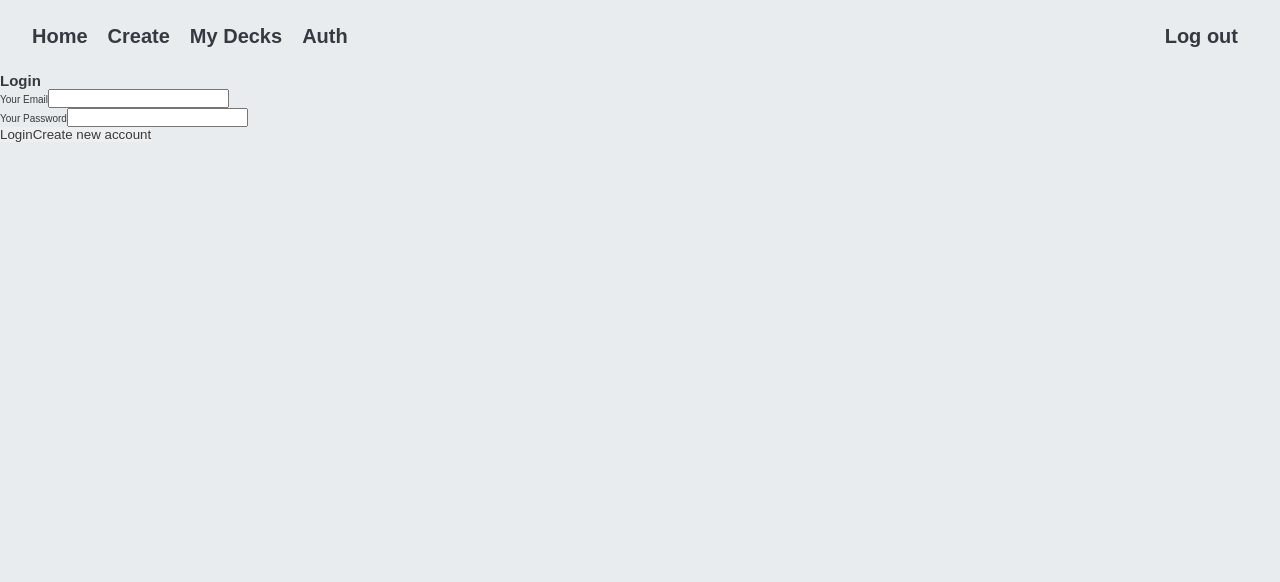
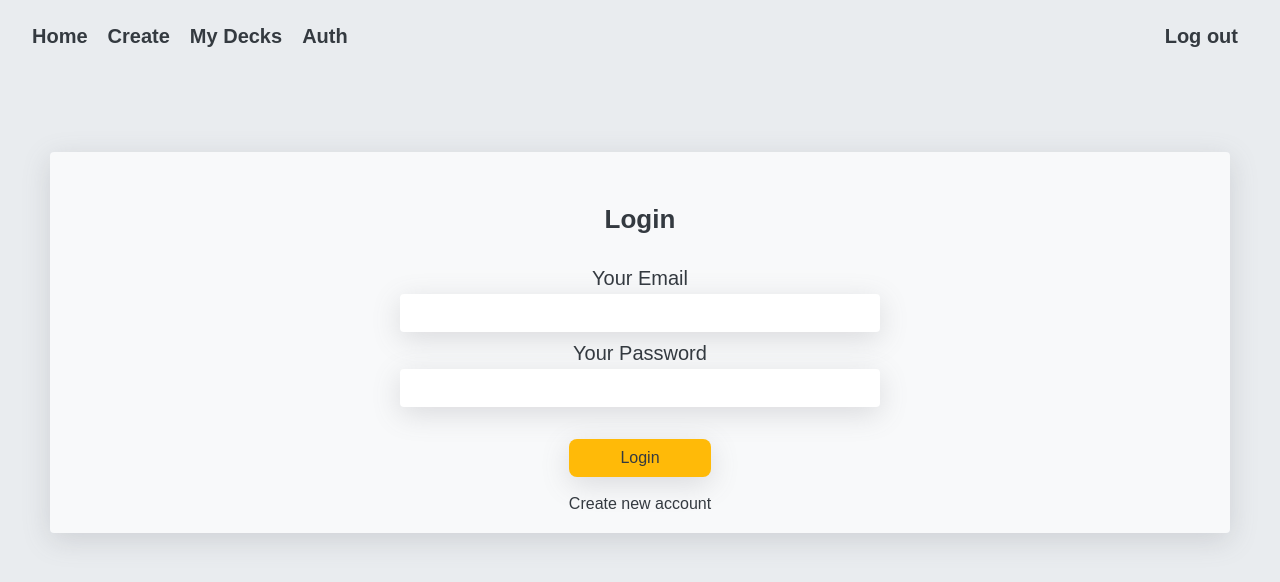
Before and after one commit to justin-cueva/MatchCards, a React (Create React App) app: page /auth in a window 1280 px wide. Shown: the top 582 px of the page. Built offline with nearby package versions, Linux system fonts and the light colour scheme.

Commit message:
styled the auth form

```diff
--- a/src/components/authPage/AuthPage.tsx
+++ b/src/components/authPage/AuthPage.tsx
@@ -1,4 +1,6 @@
 import { useState } from "react";
+
+import "../../styles/authPage.css";
 
 const AuthPage = () => {
   const [formState, setFormState] = useState<string>("LOGIN");
@@ -16,7 +18,9 @@ const AuthPage = () => {
           {error && <span className="error">{error}</span>}
           <div className="auth__fields">
             <div className="auth__field">
-              <label htmlFor="email">Your Email</label>
+              <label className="email-label" htmlFor="email">
+                Your Email
+              </label>
               <input
                 value={email}
                 autoComplete="off"
@@ -26,7 +30,9 @@ const AuthPage = () => {
               />
             </div>
             <div className="auth__field">
-              <label htmlFor="password">Your Password</label>
+              <label className="password-label" htmlFor="password">
+                Your Password
+              </label>
               <input
                 value={password}
                 onChange={(e) => setPassword(e.target.value)}
@@ -46,10 +52,9 @@ const AuthPage = () => {
             <button
               onClick={() => {
                 console.log("clicked");
-                // clearFields();
-                // setFormState((prev) => {
-                //   return prev === "LOGIN" ? "CREATE" : "LOGIN";
-                // });
+                setFormState((prev) => {
+                  return prev === "LOGIN" ? "CREATE" : "LOGIN";
+                });
               }}
               type="button"
               className={`btn--change-form-state `}
--- /dev/null
+++ b/src/styles/authPage.css
@@ -0,0 +1,90 @@
+.container {
+  margin-top: 10vh;
+  max-width: 120rem;
+  margin: 10vh auto 0 auto;
+}
+
+.auth-container {
+  gap: 2.4rem;
+  /* width: 100%; */
+  padding: 2rem;
+  border-radius: 4px;
+  margin: 0 1rem;
+  box-shadow: rgba(100, 100, 111, 0.2) 0px 7px 29px 0px;
+  background-color: #f8f9fa;
+}
+
+.password-label,
+.email-label {
+  font-size: 2rem;
+}
+
+.auth__heading {
+  font-size: 2.6rem;
+}
+
+.form--auth {
+  padding-top: 3.2rem;
+  display: flex;
+  flex-direction: column;
+  align-items: center;
+  gap: 3.2rem;
+  /* justify-content: center; */
+}
+
+.auth__fields {
+  display: flex;
+  flex-direction: column;
+  align-self: stretch;
+  gap: 1rem;
+  width: 100%;
+  margin: 0 auto;
+  max-width: 48rem;
+}
+
+.auth__field {
+  display: flex;
+  flex-direction: column;
+  align-items: center;
+  gap: 0.4rem;
+}
+
+.auth__field input {
+  padding: 1rem 2rem;
+  border-radius: 4px;
+  border: none;
+  box-shadow: rgba(100, 100, 111, 0.2) 0px 7px 29px 0px;
+  width: 100%;
+  font-size: 1.6rem;
+}
+
+.auth__field input:focus {
+  outline: #000;
+  z-index: 3;
+}
+
+.auth__buttons {
+  display: flex;
+  flex-direction: column;
+  gap: 1.8rem;
+}
+
+.btn--submit {
+  font-size: 1.6rem;
+  background-color: #ffba08;
+  padding: 1rem 2rem;
+  border-radius: 8px;
+  border: none;
+  box-shadow: rgba(100, 100, 111, 0.2) 0px 7px 29px 0px;
+}
+
+.btn--change-form-state {
+  text-decoration: none;
+  font-size: 1.6rem;
+  background-color: transparent;
+  border: none;
+}
+
+.error {
+  color: #ff0000;
+}
--- a/src/styles/index.css
+++ b/src/styles/index.css
@@ -12,6 +12,7 @@ CARDS: #F8F9FA
 THEME: #0d47a1
 DARK: #3C096C
 LIGHT: #e0aaff
+primary: #ffba08
  */
 
 html {
```
